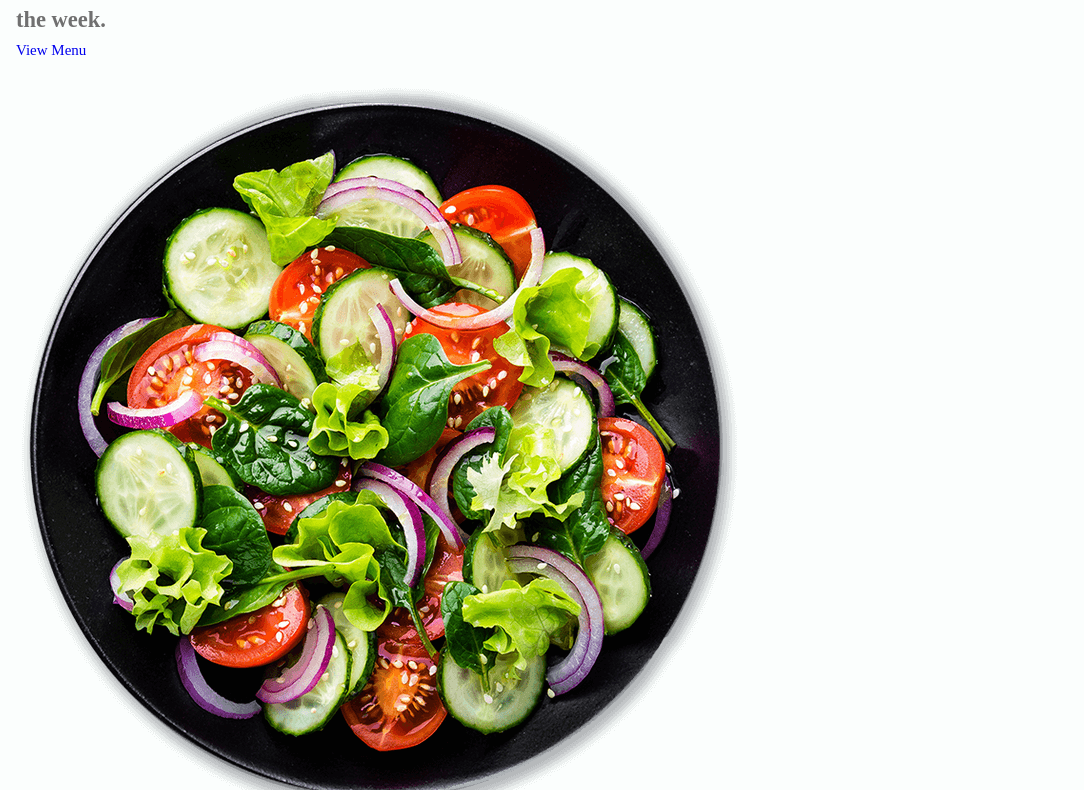
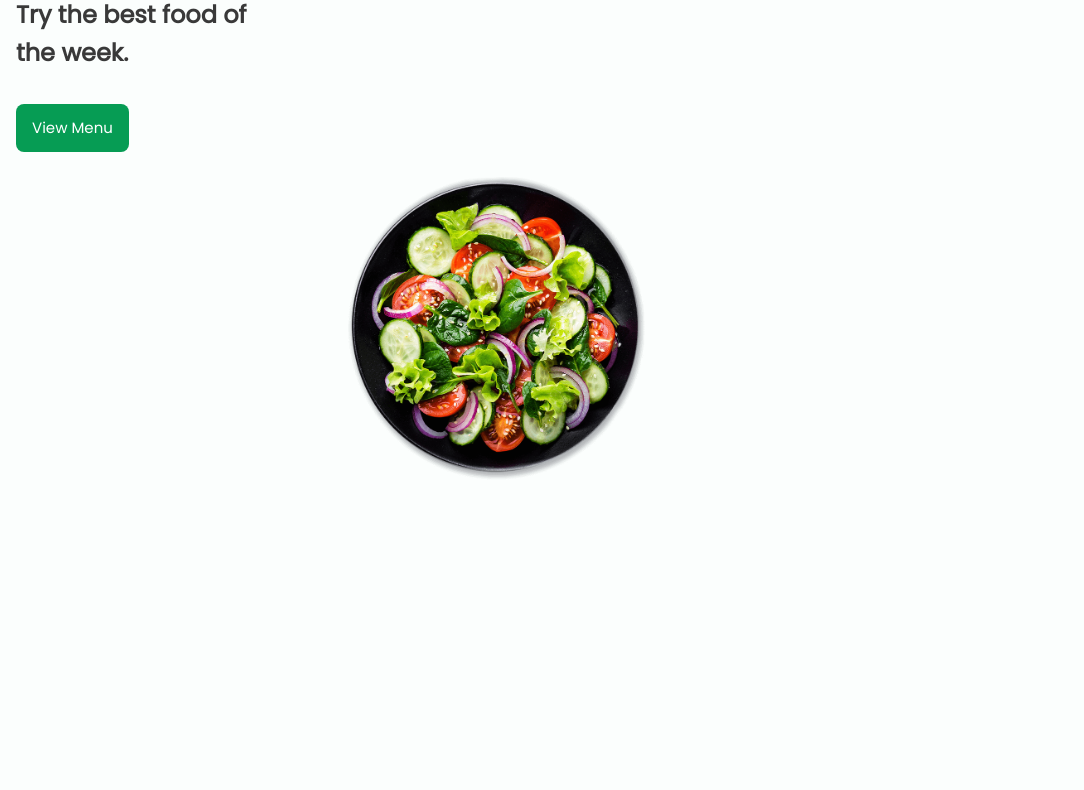
Before and after one commit to DevBrad/Website-Restaurant-light-dark-mode, a website: page index.html in a window 1280 px wide. Shown: the part 118-908 px from the top of the page, without its empty margins (0-1084 px from the left). After the commit the page ends 800 px from the top, so only its background shows below. Drawn offline with nearby package versions, Linux system fonts and the light colour scheme.

Commit message:
added styles to home section and to the button

```diff
--- a/scss/components/_home.scss
+++ b/scss/components/_home.scss
@@ -0,0 +1,26 @@
+.home {
+    font-family: 'Poppins', sans-serif;
+
+    &__container {
+        height: calc(100vh - $--header-height);
+        align-content: center;
+
+    }
+
+    &__title {
+        font-size: $--biggest-font-size;
+        color: $--first-color;
+        margin-bottom: $--mb-1;
+    }
+
+    &__subtitle {
+        font-size: $--h1-font-size;
+        color: $--title-color;
+        margin-bottom: $--mb-4;
+    }
+
+    &__img {
+        width: 300px;
+        justify-self: center;
+    }
+}
--- a/scss/global.scss
+++ b/scss/global.scss
@@ -4,6 +4,7 @@
 //shared
 @import "shared/variables.scss";
 @import "shared/base";
+@import "shared/buttons";
 
 
 
--- /dev/null
+++ b/scss/shared/_buttons.scss
@@ -0,0 +1,12 @@
+.button {
+    display: inline-block;
+    background-color: $--first-color;
+    color: #fff;
+    padding: .75rem 1rem;
+    border-radius: .5rem;
+    transition: .3s;
+
+    &:hover {
+        background-color: $--first-color-alt;
+    }
+}
```
Also changed, not shown: index.html (+1 -1 lines), css/global.css.
